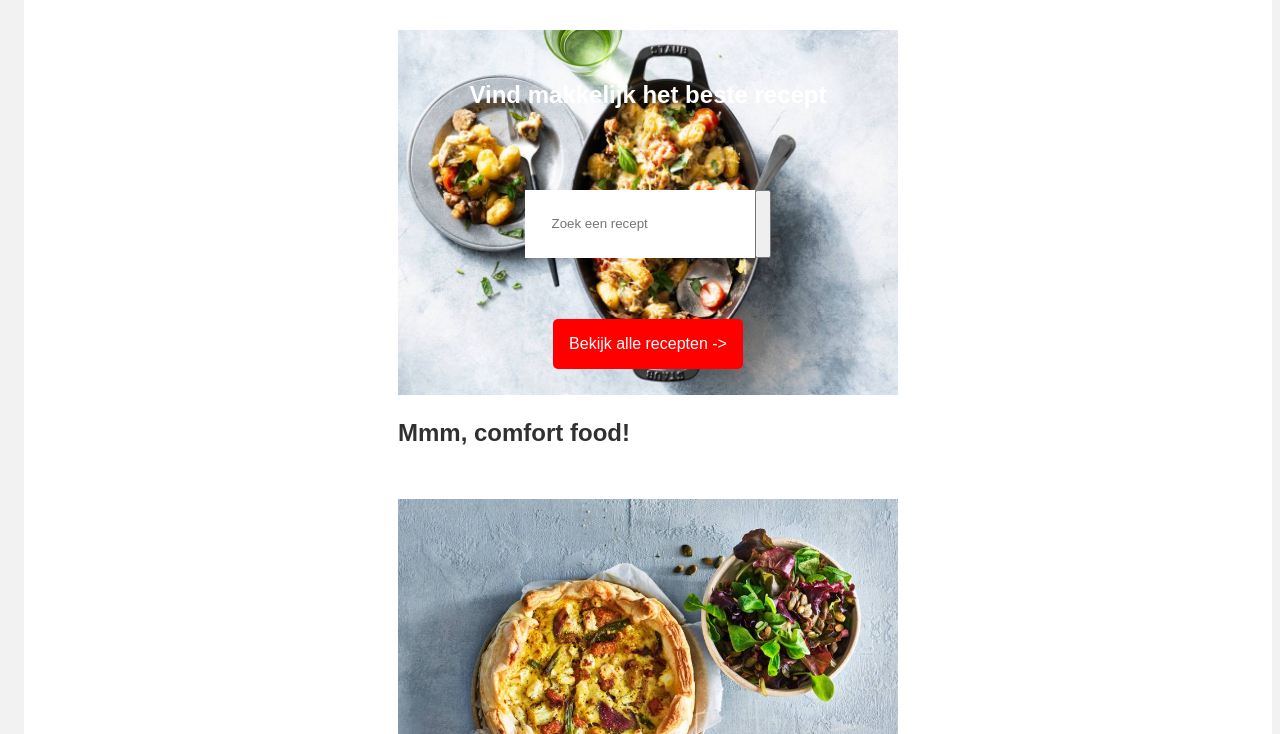
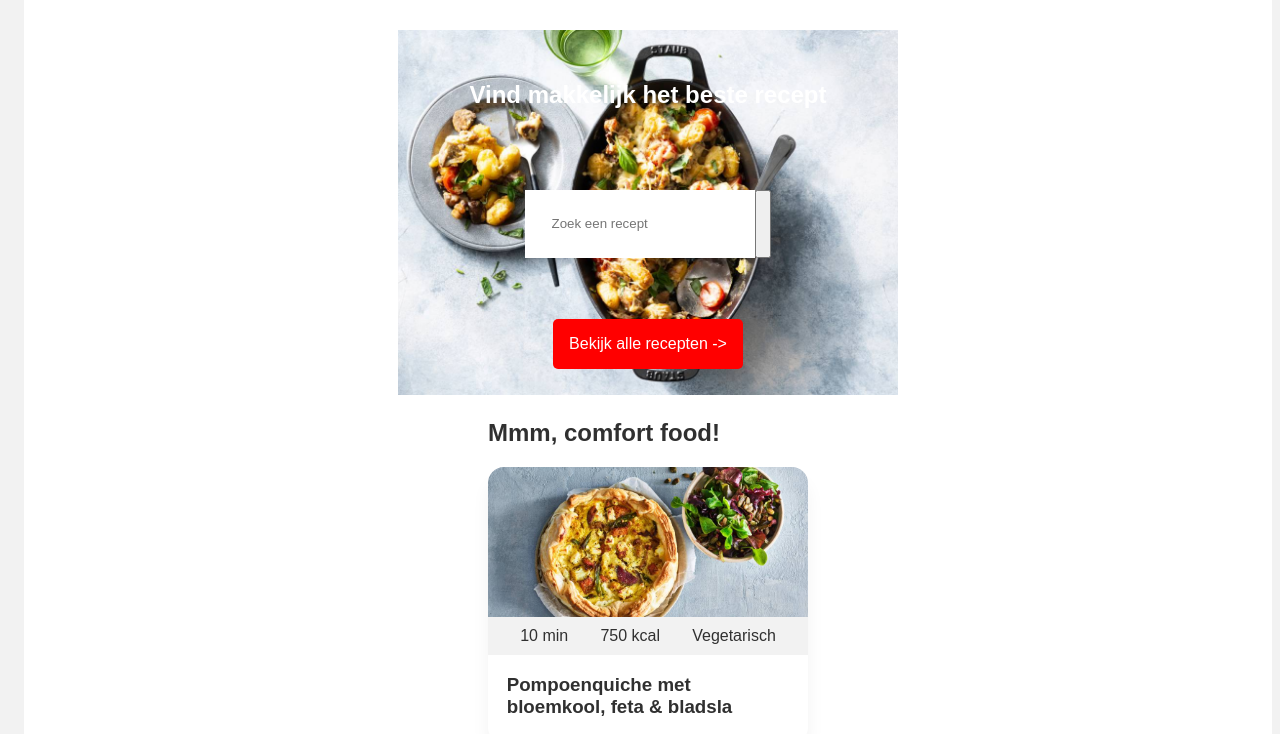
Before and after one commit to Lisaroelvink/blokweb, a plain HTML site: page index.html in a window 1280 px wide. Shown: the part 218-952 px from the top of the page. Drawn offline with Linux system fonts and the light colour scheme.

Commit message:
blokjes styling

```diff
--- a/index.html
+++ b/index.html
@@ -77,7 +77,7 @@
 			<div>
 			<article>
 				<img src="images/pompoenquiche_met_bloemkool.jpg" alt="Pompoenquiche met bloemkool feta & bladsla">
-				<div>
+
 					<ul>
 						<li>10 min</li>
 						<li>750 kcal</li>
@@ -85,7 +85,7 @@
 					</ul>
 
 					<h3>Pompoenquiche met bloemkool, feta & bladsla</h3>
-				</div>
+
 			</article>
 
 			<article>
@@ -129,7 +129,7 @@
 			</article>
 		</div>
 			<a href="">meer recepten</a>
-
+	</div>
 		</section>
 
 		<!--SECTION 3 GEZOND EN VOORDELIG-->
--- a/styles/style.css
+++ b/styles/style.css
@@ -103,22 +103,40 @@ section:first-of-type div {
 /****************************************************/
 
 
-
 section article img {
   position: relative;
+  height: 150px;
+}
+
+section article {
+  min-width: 300px;
+  max-width: 25vw;
+  display: flex;
+  flex-direction: column;
+  padding:0;
+  border-radius: 16px;
+  overflow: hidden;
+  box-shadow:0 15px 18px 0 rgb(0 0 0 / 5%);
+  /* box-shadow van allerhande overgenomen*/
+  margin-bottom: 2em;
 
 }
+
 
 section article ul {
   display: flex;
   flex-direction: row;
   background: #f2f2f2;
-
+  justify-content: space-evenly;
+  list-style: none;
+  padding: 10px 0;
+  margin: 0;
 }
 
 section article h3 {
   background: white;
-  padding: 1em;
+  margin: 1em;
+  height: 50px;
 }
 
 section a:last-of-type {
```
Also changed, not shown: images/klok.svg (added).
